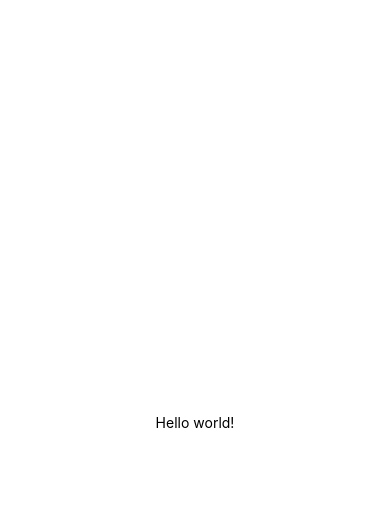
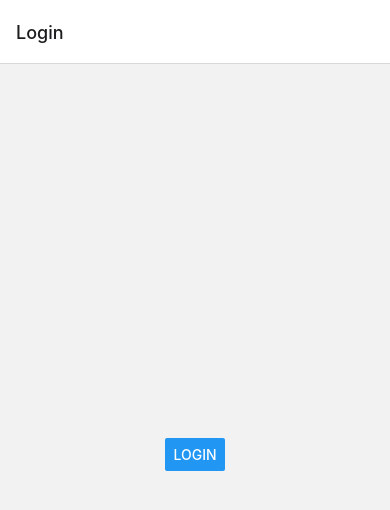
Before and after one commit to caiofelipe97/Renewable-Energy-Fund-App, a React Native app: screen /Login in a window 390 px wide. Shown: the top 510 px of the page. Built offline with nearby package versions, Linux system fonts and the light colour scheme.

Commit message:
Add react-navigation to navigate between screens

```diff
--- a/src/App.tsx
+++ b/src/App.tsx
@@ -1,22 +1,13 @@
-import { registerRootComponent } from 'expo'
-import { StatusBar } from 'expo-status-bar';
-import { StyleSheet, Text, View } from 'react-native';
+import { registerRootComponent } from 'expo';
+import { NavigationContainer } from '@react-navigation/native';
+import AppNavigator from './navigation/AppNavigator';
 
 function App() {
   return (
-    <View style={styles.container}>
-      <Text>Hello world!</Text>
-      <StatusBar style="auto" />
-    </View>
+    <NavigationContainer>
+      <AppNavigator />
+    </NavigationContainer>
   );
 }
 
-const styles = StyleSheet.create({
-  container: {
-    flex: 1,
-    alignItems: 'center',
-    justifyContent: 'center',
-  },
-});
-
 export default registerRootComponent(App);
--- /dev/null
+++ b/src/navigation/AppNavigator.tsx
@@ -0,0 +1,44 @@
+import React from 'react';
+import { RouteProp } from '@react-navigation/native';
+import {
+  StackNavigationProp,
+  createStackNavigator,
+} from '@react-navigation/stack';
+
+// Import your screens
+import HomeScreen from '../screens/HomeScreen';
+import LoginScreen from '../screens/LoginScreen';
+import SignUpScreen from '../screens/SignUpScreen';
+
+type NavigationProps<T extends keyof RootStackParamList> = {
+  navigation: StackNavigationProp<RootStackParamList, T>;
+};
+
+type RouteProps<T extends keyof RootStackParamList> = {
+  route: RouteProp<RootStackParamList, T>;
+};
+export type ScreenProps<T extends keyof RootStackParamList> =
+  NavigationProps<T> & RouteProps<T>;
+
+type RootStackParamList = {
+  Home: undefined;
+  Login: undefined;
+  Signup: undefined;
+};
+
+const Stack = createStackNavigator<RootStackParamList>();
+
+const AppNavigator = () => {
+  return (
+    <Stack.Navigator>
+      {/* Unauthenticated Screens */}
+      <Stack.Screen name="Login" component={LoginScreen} />
+      <Stack.Screen name="Signup" component={SignUpScreen} />
+
+      {/* Authenticated Screens */}
+      <Stack.Screen name="Home" component={HomeScreen} />
+    </Stack.Navigator>
+  );
+};
+
+export default AppNavigator;
--- /dev/null
+++ b/src/screens/HomeScreen.tsx
@@ -0,0 +1,22 @@
+import { StyleSheet, Text, View } from 'react-native';
+import { ScreenProps } from '../navigation/AppNavigator';
+
+type HomeScreenProps = ScreenProps<'Home'>;
+
+const HomeScreen: React.FC<HomeScreenProps> = () => {
+  return (
+    <View style={styles.container}>
+      <Text>Home</Text>
+    </View>
+  );
+};
+
+const styles = StyleSheet.create({
+  container: {
+    flex: 1,
+    alignItems: 'center',
+    justifyContent: 'center',
+  },
+});
+
+export default HomeScreen;
--- /dev/null
+++ b/src/screens/LoginScreen.tsx
@@ -0,0 +1,27 @@
+import { StyleSheet, Button, View } from 'react-native';
+import { ScreenProps } from '../navigation/AppNavigator';
+
+type LoginScreenProps = ScreenProps<'Login'>;
+
+const LoginScreen: React.FC<LoginScreenProps> = ({ navigation }) => {
+  const handleLogin = () => {
+    navigation.navigate('Home');
+  };
+
+  return (
+    <View style={styles.container}>
+      {/* Your login UI */}
+      <Button title="Login" onPress={handleLogin} />
+    </View>
+  );
+};
+
+const styles = StyleSheet.create({
+  container: {
+    flex: 1,
+    alignItems: 'center',
+    justifyContent: 'center',
+  },
+});
+
+export default LoginScreen;
--- /dev/null
+++ b/src/screens/SignUpScreen.tsx
@@ -0,0 +1,22 @@
+import { StyleSheet, Text, View } from 'react-native';
+import { ScreenProps } from '../navigation/AppNavigator';
+
+type SignUpScreenProps = ScreenProps<'Signup'>;
+
+const SignUpScreen: React.FC<SignUpScreenProps> = () => {
+  return (
+    <View style={styles.container}>
+      <Text>Sign Up</Text>
+    </View>
+  );
+};
+
+const styles = StyleSheet.create({
+  container: {
+    flex: 1,
+    alignItems: 'center',
+    justifyContent: 'center',
+  },
+});
+
+export default SignUpScreen;
```
Also changed, not shown: package.json (+9 -2 lines), .eslintrc.json, src/theme.ts (indentation only), 2 other files (tests, documents, lock files or other folders).
